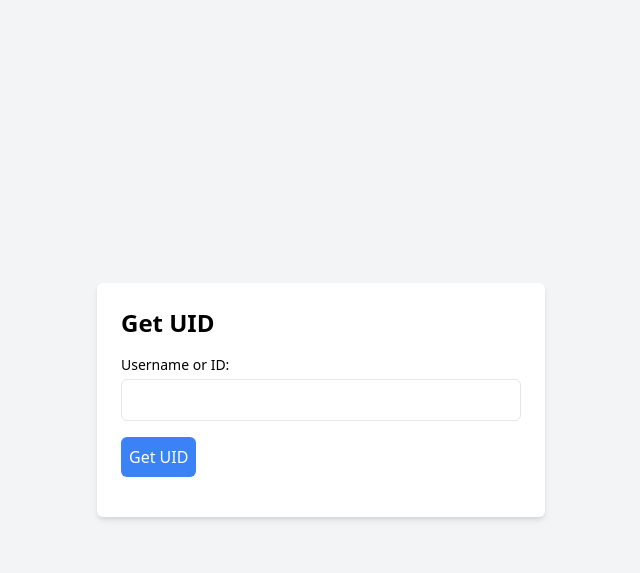
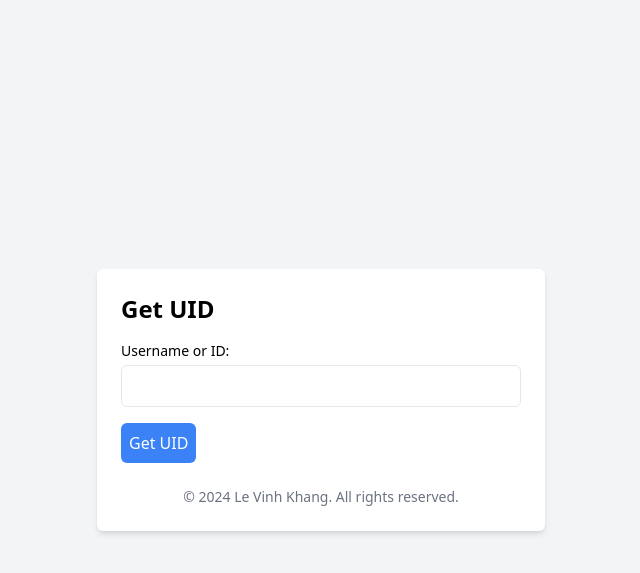
Before and after one commit to levinhkhangzz/Get-Info-Facebookv1, a Flask app: page / in a window 1280 px wide. Shown: the top 573 px of the page, without its empty margins (319-959 px from the left). Run offline with Flask 3, Linux system fonts and the light colour scheme.

Commit message:
Update index.html

```diff
--- a/app/templates/index.html
+++ b/app/templates/index.html
@@ -79,6 +79,9 @@
                     });
             }
         </script>
+        <footer class="mt-6 text-center text-gray-500 text-sm">
+            &copy; 2024 Le Vinh Khang. All rights reserved.
+        </footer>
     </div>
 </body>
 </html>
```
